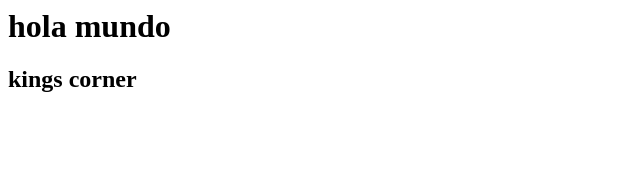
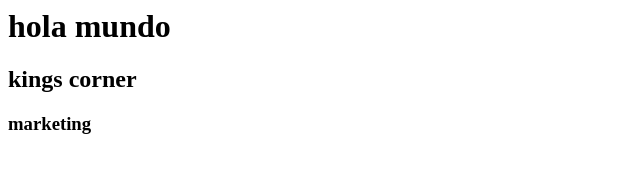
Before and after one commit to XabierMoureP/awsrestart, a plain HTML site: page index.html in a window 1280 px wide. Shown: the whole page, without its empty margins (0-640 px from the left). Drawn offline with Linux system fonts and the light colour scheme.

Commit message:
Added h3

```diff
--- a/index.html
+++ b/index.html
@@ -1,2 +1,4 @@
 <h1>hola mundo</h1>
 <h2>kings corner</h2>
+
+<h3>marketing</h3>
```
